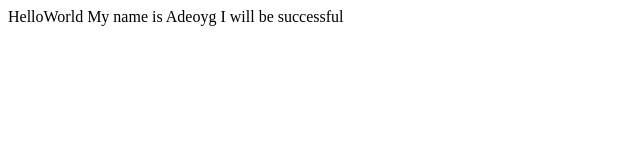
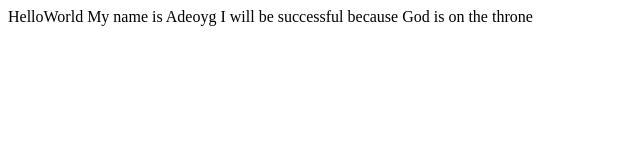
Before and after one commit to olawaleoyg/dareyio-pbl, a plain HTML site: page index.html in a window 1280 px wide. Shown: the whole page, without its empty margins (0-640 px from the left). Drawn offline with Linux system fonts and the light colour scheme.

Commit message:
update to index.html

```diff
--- a/index.html
+++ b/index.html
@@ -1 +1,3 @@
-<div>HelloWorld My name is Adeoyg I will be successful</div>
+<div>
+  HelloWorld My name is Adeoyg I will be successful because God is on the throne
+</div>
```
